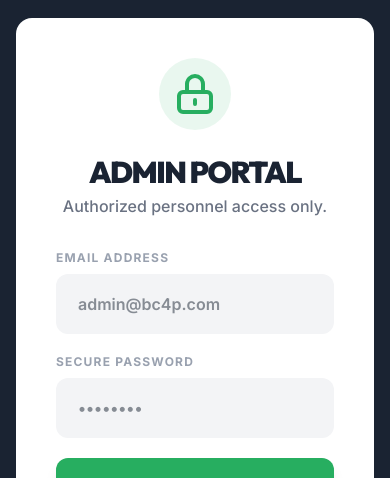
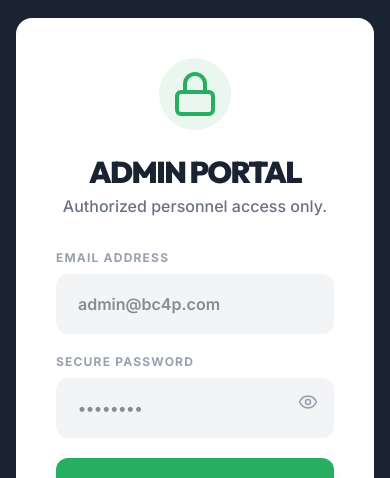
Before and after one commit to Annkahoro/BC4P, a React (Vite) app in the folder fronted/: page /admin in a window 390 px wide. Shown: the part 174-652 px from the top of the page. Built offline with nearby package versions, Linux system fonts and the light colour scheme; no server answers.

Commit message:
UI: Add password toggle to AdminLogin and make AdminLayout responsive

```diff
--- a/fronted/src/components/AdminLayout.jsx
+++ b/fronted/src/components/AdminLayout.jsx
@@ -1,4 +1,4 @@
-import React from 'react';
+import React, { useState } from 'react';
 import { Link, useLocation, useNavigate } from 'react-router-dom';
 import { useAuth } from '../context/AuthContext';
 import LOGO from '../assets/LOGO.jpeg';
@@ -6,9 +6,10 @@ import {
   LayoutDashboard,
   FileStack,
   Users,
-  Download,
   LogOut,
   ShieldCheck,
+  Menu,
+  X,
 } from 'lucide-react';
 
 const NAV_ITEMS = [
@@ -21,17 +22,41 @@ const AdminLayout = ({ children }) => {
   const { userInfo, logout } = useAuth();
   const navigate = useNavigate();
   const { pathname } = useLocation();
+  const [isSidebarOpen, setIsSidebarOpen] = useState(false);
 
   const handleLogout = () => { logout(); navigate('/'); };
+  const toggleSidebar = () => setIsSidebarOpen(!isSidebarOpen);
 
   return (
-    <div className="flex min-h-screen bg-gray-50">
+    <div className="flex min-h-screen bg-gray-50 flex-col md:flex-row">
+
+      {/* ── Mobile Header ── */}
+      <div className="md:hidden bg-secondary text-white p-4 flex items-center justify-between sticky top-0 z-[60] border-b border-white/10">
+        <div className="flex items-center gap-2">
+            <img src={LOGO} alt="BC4P" className="w-8 h-8 rounded-full border border-primary shrink-0" />
+            <span className="font-black text-sm uppercase tracking-tighter">BC4P Admin</span>
+        </div>
+        <button onClick={toggleSidebar} className="p-1 hover:bg-white/10 rounded-lg transition-colors">
+            {isSidebarOpen ? <X size={24} /> : <Menu size={24} />}
+        </button>
+      </div>
+
+      {/* ── Sidebar Backdrop (Mobile) ── */}
+      {isSidebarOpen && (
+        <div
+            className="fixed inset-0 bg-black/60 backdrop-blur-sm z-[50] md:hidden"
+            onClick={toggleSidebar}
+        />
+      )}
 
       {/* ── Sidebar ── */}
-      <aside className="w-64 bg-secondary text-white flex flex-col shrink-0 sticky top-0 h-screen overflow-y-auto">
+      <aside className={`
+        fixed inset-y-0 left-0 w-64 bg-secondary text-white flex flex-col z-[55] transform transition-transform duration-300 md:relative md:translate-x-0 md:h-screen
+        ${isSidebarOpen ? 'translate-x-0' : '-translate-x-full md:translate-x-0'}
+      `}>
 
-        {/* Logo */}
-        <div className="flex items-center gap-3 px-6 py-6 border-b border-white/10">
+        {/* Logo (Desktop Only) */}
+        <div className="hidden md:flex items-center gap-3 px-6 py-8 border-b border-white/10">
           <img src={LOGO} alt="BC4P" className="w-10 h-10 rounded-full object-cover border-2 border-primary" />
           <div>
             <p className="text-sm font-black text-white">BC4P Admin</p>
@@ -40,7 +65,7 @@ const AdminLayout = ({ children }) => {
         </div>
 
         {/* User badge */}
-        <div className="px-6 py-4 border-b border-white/10">
+        <div className="px-6 py-4 border-b border-white/10 mt-16 md:mt-0">
           <div className="flex items-center gap-3 bg-primary/10 rounded-xl px-3 py-2">
             {userInfo?.profilePicture ? (
               <img
@@ -66,6 +91,7 @@ const AdminLayout = ({ children }) => {
               <Link
                 key={path}
                 to={path}
+                onClick={() => setIsSidebarOpen(false)}
                 className={`flex items-center gap-3 px-4 py-3 rounded-xl font-bold text-sm transition-all ${
                   active
                     ? 'bg-primary text-white shadow-lg shadow-primary/20'
@@ -92,7 +118,7 @@ const AdminLayout = ({ children }) => {
       </aside>
 
       {/* ── Main Content ── */}
-      <main className="flex-1 overflow-y-auto">
+      <main className="flex-1 overflow-y-auto max-w-full">
         {children}
       </main>
     </div>
--- a/fronted/src/pages/AdminLogin.jsx
+++ b/fronted/src/pages/AdminLogin.jsx
@@ -2,11 +2,13 @@ import React, { useState } from 'react';
 import { useNavigate } from 'react-router-dom';
 import api from '../api/api';
 import { useAuth } from '../context/AuthContext';
+import { Eye, EyeOff, Lock } from 'lucide-react';
 
 const AdminLogin = () => {
   const [formData, setFormData] = useState({ email: '', password: '' });
   const [loading, setLoading] = useState(false);
   const [error, setError] = useState('');
+  const [showPassword, setShowPassword] = useState(false);
 
   const { login } = useAuth();
   const navigate = useNavigate();
@@ -32,9 +34,7 @@ const AdminLogin = () => {
       <div className="w-full max-w-md bg-white p-10 rounded-2xl shadow-3xl">
         <div className="flex justify-center mb-6">
             <div className="p-3 bg-primary/10 rounded-full">
-                <svg className="w-12 h-12 text-primary" fill="none" stroke="currentColor" viewBox="0 0 24 24">
-                    <path strokeLinecap="round" strokeLinejoin="round" strokeWidth="2" d="M12 15v2m-6 4h12a2 2 0 002-2v-6a2 2 0 00-2-2H6a2 2 0 00-2 2v6a2 2 0 002 2zm10-10V7a4 4 0 00-8 0v4h8z" />
-                </svg>
+                <Lock className="w-12 h-12 text-primary" />
             </div>
         </div>
         <h2 className="text-3xl font-black text-secondary mb-1 text-center uppercase tracking-tighter">Admin Portal</h2>
@@ -52,14 +52,21 @@ const AdminLogin = () => {
               placeholder="admin@bc4p.com"
             />
           </div>
-          <div>
+          <div className="relative">
             <label className="block text-xs font-bold text-gray-400 uppercase tracking-widest mb-2">Secure Password</label>
             <input
-              type="password" required
+              type={showPassword ? 'text' : 'password'} required
               value={formData.password} onChange={(e) => setFormData({...formData, password: e.target.value})}
               className="w-full px-5 py-4 rounded-xl bg-gray-100 focus:bg-white border-2 border-transparent focus:border-primary outline-none transition-all font-semibold"
               placeholder="••••••••"
             />
+            <button
+              type="button"
+              onClick={() => setShowPassword(!showPassword)}
+              className="absolute right-4 top-[38px] text-gray-400 hover:text-primary transition-colors focus:outline-none"
+            >
+              {showPassword ? <EyeOff size={20} /> : <Eye size={20} />}
+            </button>
           </div>
 
           <button
```
Also changed, not shown: 2 other files (tests, documents, lock files or other folders).
